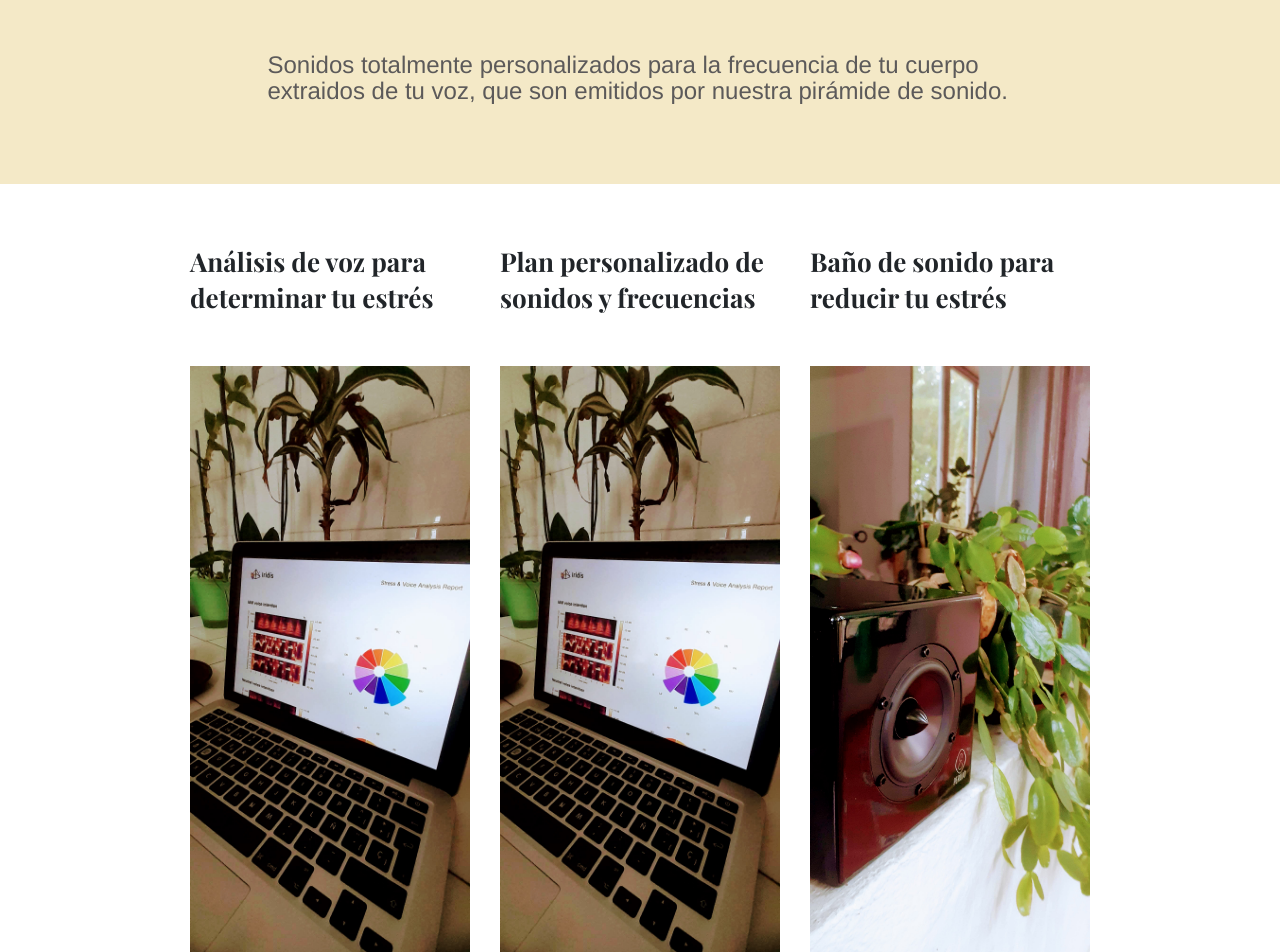
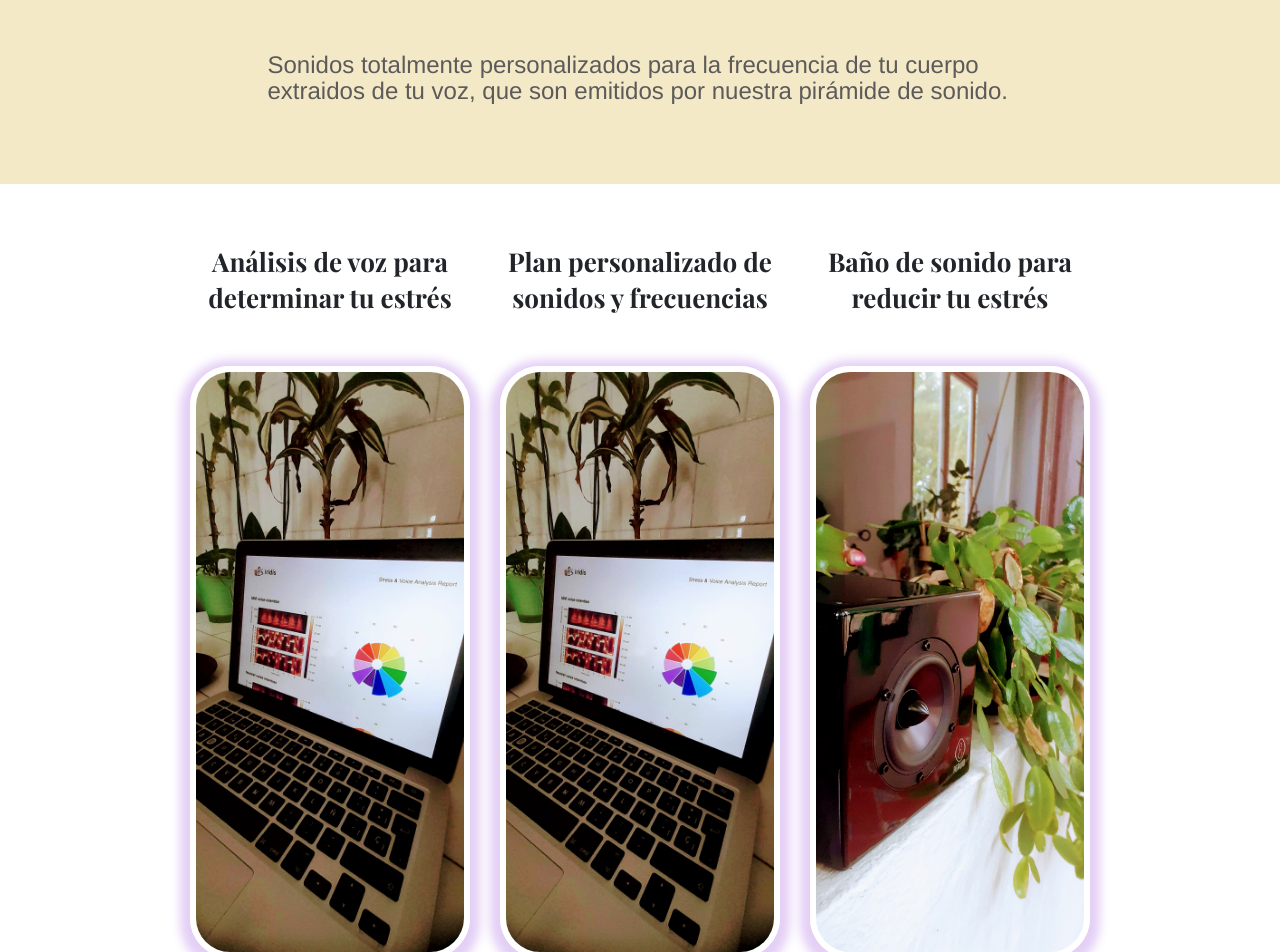
Before and after one commit to Iridiscare/iridiscare.github.io, a Jekyll site: the page built from index.md, in a window 1280 px wide. Shown: the part 1973-2925 px from the top of the page. Built offline with Jekyll 4.4.1, drawn with Linux system fonts in a browser that asks for light colours.

Commit message:
Update favicon

```diff
--- a/_sass/components/_feature.scss
+++ b/_sass/components/_feature.scss
@@ -14,6 +14,7 @@
     height: 80px;
     display: flex;
     margin-bottom: 20px;
+    margin-top: 20px;
     text-align: center;
   }
   img {
@@ -32,3 +33,13 @@
     margin-bottom: 0;
   }
 }
+
+.feature-product{
+  border: 6px solid #FFFFFF;
+  box-shadow: 0px 4px 10px 10px rgba(164, 96, 221, 0.3);
+  border-radius: 40px;
+}
+
+.feature-product-title{
+  text-align: center;
+}
```
Also changed, not shown: images/favicon-32x32.svg (added).
